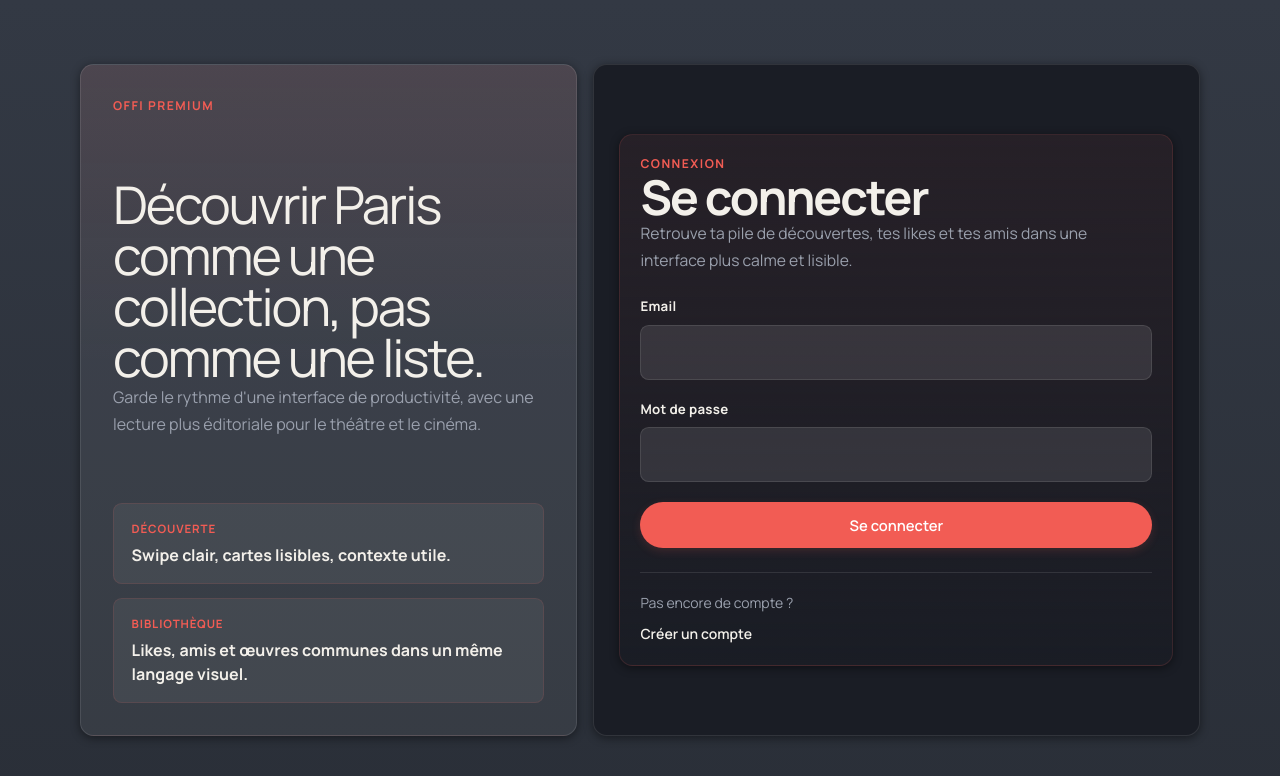
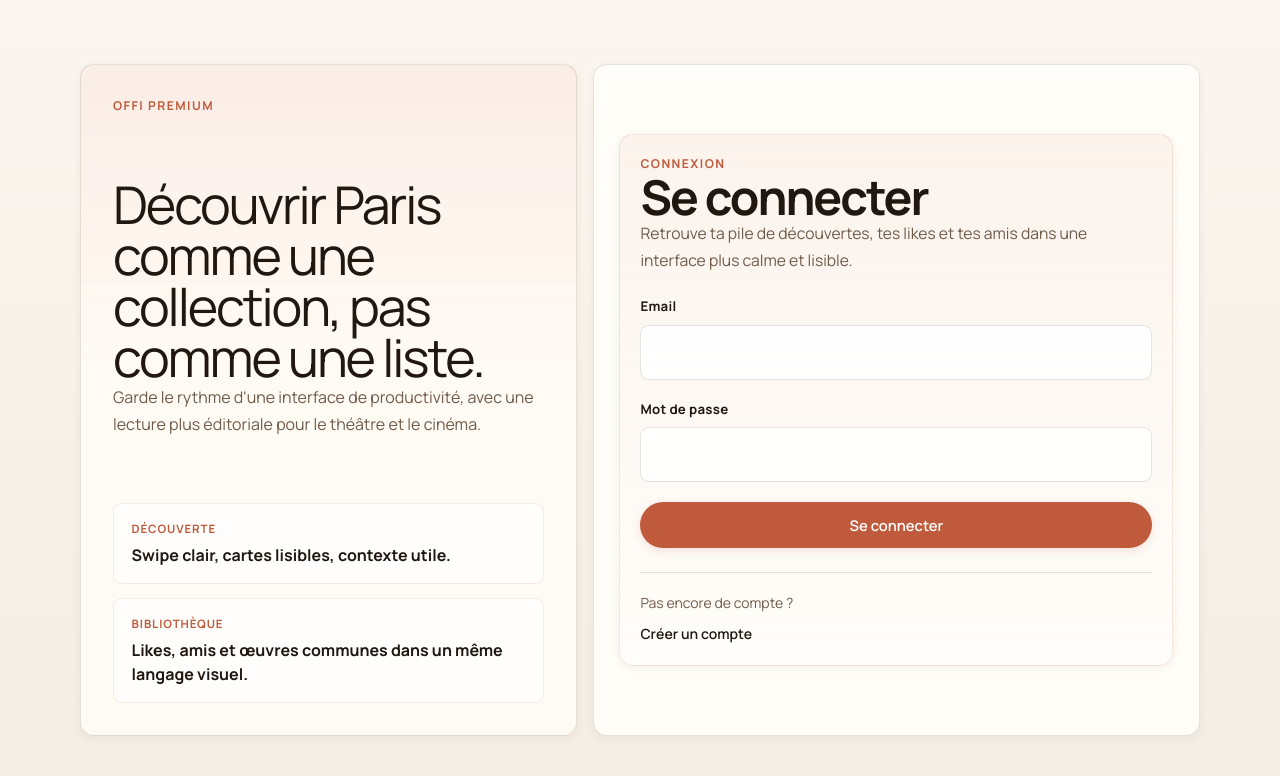
Before and after one commit to PaulPignal/pp_app, a Next.js app in the folder app/: page /signin in a window 1280 px wide. Shown: the top 776 px of the page. Built offline with nearby package versions, Linux system fonts and the light colour scheme.

Commit message:
feat(ui): variante « Parisien assumé » (crème chaud + terracotta) pour comparaison
Même refonte anti-slop que dark-cinema (icônes SVG, carte affiche-dominante,
rayons resserrés) mais en base claire crème + accent terracotta #BF5A3C.
Branche de comparaison face à codex/dark-cinema.

```diff
--- a/app/src/app/globals.css
+++ b/app/src/app/globals.css
@@ -1,30 +1,27 @@
 @import "tailwindcss";
 
 :root {
-  color-scheme: dark;
   --font-manrope: "Manrope", ui-sans-serif, system-ui, sans-serif;
-  /* Cinéma sombre : gris ardoise (franchement éclairci), texte clair chaud, accent corail. */
-  --color-page: #2a2f38;
-  --color-page-top: #333944;
-  --color-surface: rgba(255, 255, 255, 0.06);
-  --color-surface-strong: #373d48;
-  --color-surface-muted: #424955;
-  --color-border: rgba(255, 255, 255, 0.10);
-  --color-border-strong: rgba(255, 255, 255, 0.20);
-  --color-text: #f3f0ea;
-  --color-text-muted: #9aa0ad;
-  --color-accent: #f25c54;
-  --color-accent-strong: #e0453d;
-  --color-accent-soft: rgba(242, 92, 84, 0.15);
-  --color-danger: #ff6b6b;
-  --color-danger-soft: rgba(255, 107, 107, 0.14);
-  --color-success: #4cd0a0;
-  --color-success-soft: rgba(76, 208, 160, 0.14);
-  --shadow-sm: 0 2px 10px rgba(0, 0, 0, 0.45);
-  --shadow-lg: 0 18px 44px rgba(0, 0, 0, 0.55);
-  /* Échelle de rayons (du plus petit au plus grand). Les composants doivent
-     piocher dans cette échelle plutôt que de coder des valeurs en dur.
-     Resserrée pour un rendu plus net (moins « bubble »). */
+  --color-page: #f3ede3;
+  --color-page-top: #faf6ef;
+  --color-surface: rgba(255, 251, 246, 0.9);
+  --color-surface-strong: #fffdf9;
+  --color-surface-muted: #efe7da;
+  --color-border: rgba(83, 63, 43, 0.14);
+  --color-border-strong: rgba(83, 63, 43, 0.24);
+  --color-text: #201710;
+  --color-text-muted: #6f5b49;
+  /* Parisien assumé : base crème chaude, accent terracotta. */
+  --color-accent: #bf5a3c;
+  --color-accent-strong: #a3492f;
+  --color-accent-soft: #f6e7df;
+  --color-danger: #a04a41;
+  --color-danger-soft: #f9ece9;
+  --color-success: #23644b;
+  --color-success-soft: #e8f4ed;
+  --shadow-sm: 0 2px 8px rgba(54, 39, 24, 0.06);
+  --shadow-lg: 0 8px 24px rgba(54, 39, 24, 0.09);
+  /* Rayons resserrés (rendu plus net, moins « bubble »). */
   --radius-control: 0.55rem;
   --radius-panel: 0.85rem;
   --radius-md: 1rem;
@@ -74,7 +71,7 @@ a {
 }
 
 ::selection {
-  background: rgba(242, 92, 84, 0.16);
+  background: rgba(191, 90, 60, 0.16);
 }
 
 .text-muted-foreground {
@@ -98,7 +95,7 @@ a {
   top: 0;
   z-index: 40;
   border-bottom: 1px solid var(--color-border);
-  background: rgba(12, 13, 17, 0.72);
+  background: rgba(250, 246, 239, 0.82);
   backdrop-filter: blur(20px);
 }
 
@@ -137,13 +134,13 @@ a {
   gap: 2rem;
   padding: 2rem;
   background:
-    linear-gradient(180deg, rgba(242, 92, 84, 0.08), transparent 45%),
+    linear-gradient(180deg, rgba(191, 90, 60, 0.08), transparent 45%),
     var(--color-surface);
 }
 
 .auth-main {
   padding: 1.25rem;
-  background: #1a1d25;
+  background: rgba(255, 253, 249, 0.95);
 }
 
 .auth-title {
@@ -170,9 +167,9 @@ a {
   display: grid;
   gap: 0.35rem;
   padding: 1rem 1.1rem;
-  border: 1px solid rgba(242, 92, 84, 0.12);
+  border: 1px solid rgba(191, 90, 60, 0.12);
   border-radius: var(--radius-control);
-  background: rgba(255, 255, 255, 0.06);
+  background: rgba(255, 255, 255, 0.72);
 }
 
 .auth-highlight-label {
@@ -251,7 +248,7 @@ a {
   padding: 0.7rem 0.95rem;
   border: 1px solid var(--color-border);
   border-radius: 999px;
-  background: rgba(255, 255, 255, 0.06);
+  background: rgba(255, 255, 255, 0.72);
   font-size: 0.82rem;
   font-weight: 600;
   color: var(--color-text-muted);
@@ -267,12 +264,12 @@ a {
 }
 
 .surface-card--muted {
-  background: #1a1d25;
+  background: rgba(255, 253, 249, 0.7);
 }
 
 .surface-card--accent {
-  border-color: rgba(242, 92, 84, 0.14);
-  background: linear-gradient(180deg, rgba(242, 92, 84, 0.06), #1a1d25);
+  border-color: rgba(191, 90, 60, 0.14);
+  background: linear-gradient(180deg, rgba(191, 90, 60, 0.06), rgba(255, 253, 249, 0.96));
 }
 
 .btn {
@@ -284,7 +281,7 @@ a {
   padding: 0.7rem 1rem;
   border: 1px solid var(--color-border);
   border-radius: 999px;
-  background: rgba(255, 255, 255, 0.06);
+  background: rgba(255, 255, 255, 0.72);
   font-size: 0.92rem;
   font-weight: 600;
   color: var(--color-text);
@@ -293,7 +290,7 @@ a {
 
 .btn:hover:not(:disabled) {
   transform: translateY(-1px);
-  box-shadow: 0 4px 12px rgba(0, 0, 0, 0.08);
+  box-shadow: 0 4px 12px rgba(54, 39, 24, 0.08);
 }
 
 .btn:disabled {
@@ -305,7 +302,7 @@ a {
   border-color: transparent;
   background: var(--color-accent);
   color: #fff;
-  box-shadow: 0 3px 10px rgba(242, 92, 84, 0.16);
+  box-shadow: 0 3px 10px rgba(191, 90, 60, 0.16);
 }
 
 .btn-primary:hover:not(:disabled) {
@@ -313,7 +310,7 @@ a {
 }
 
 .btn-secondary {
-  background: rgba(255, 255, 255, 0.10);
+  background: rgba(255, 255, 255, 0.88);
 }
 
 .btn-danger {
@@ -334,7 +331,7 @@ a {
   width: 100%;
   border: 1px solid var(--color-border);
   border-radius: var(--radius-control);
-  background: rgba(255, 255, 255, 0.10);
+  background: rgba(255, 255, 255, 0.88);
   padding: 0.92rem 1rem;
   font-size: 0.95rem;
   color: var(--color-text);
@@ -343,18 +340,18 @@ a {
 
 .input::placeholder,
 .textarea::placeholder {
-  color: color-mix(in srgb, var(--color-text-muted) 68%, black);
+  color: color-mix(in srgb, var(--color-text-muted) 78%, white);
 }
 
 .input:focus,
 .textarea:focus {
   outline: none;
-  border-color: rgba(242, 92, 84, 0.36);
-  box-shadow: 0 0 0 4px rgba(242, 92, 84, 0.12);
+  border-color: rgba(191, 90, 60, 0.36);
+  box-shadow: 0 0 0 4px rgba(191, 90, 60, 0.12);
 }
 
 .input[readonly] {
-  background: rgba(255, 255, 255, 0.04);
+  background: rgba(244, 238, 230, 0.92);
 }
 
 .label {
@@ -381,7 +378,7 @@ a {
   /* Rectangle arrondi (pas un stadium 999px) : reste propre quand les onglets
      passent sur deux lignes en écran étroit (mobile). */
   border-radius: var(--radius-lg);
-  background: rgba(255, 255, 255, 0.06);
+  background: rgba(255, 255, 255, 0.72);
   box-shadow: var(--shadow-sm);
 }
 
@@ -411,7 +408,7 @@ a {
   min-height: 2.4rem;
   white-space: nowrap;
   border: 1px solid var(--color-border);
-  background: rgba(255, 255, 255, 0.06);
+  background: rgba(255, 255, 255, 0.72);
 }
 .segmented-control--scroll .segmented-control__item--active {
   border-color: var(--color-accent);
@@ -440,7 +437,7 @@ a {
 .segmented-control__item--active {
   background: var(--color-surface-strong);
   color: var(--color-text);
-  box-shadow: 0 2px 6px rgba(0, 0, 0, 0.08);
+  box-shadow: 0 2px 6px rgba(54, 39, 24, 0.08);
 }
 
 .segmented-control__item--full {
@@ -457,7 +454,7 @@ a {
   height: 1.5rem;
   padding: 0 0.35rem;
   border-radius: 999px;
-  background: rgba(242, 92, 84, 0.12);
+  background: rgba(191, 90, 60, 0.12);
   font-size: 0.74rem;
   color: var(--color-accent);
 }
@@ -476,7 +473,7 @@ a {
 }
 
 .status-banner--info {
-  background: rgba(255, 255, 255, 0.06);
+  background: rgba(255, 255, 255, 0.9);
   color: var(--color-text);
 }
 
@@ -516,7 +513,7 @@ a {
 .skeleton {
   position: relative;
   overflow: hidden;
-  background: rgba(255, 255, 255, 0.05);
+  background: rgba(227, 218, 204, 0.8);
 }
 
 .skeleton::after {
@@ -524,7 +521,7 @@ a {
   position: absolute;
   inset: 0;
   transform: translateX(-100%);
-  background: linear-gradient(90deg, transparent, rgba(255, 255, 255, 0.14), transparent);
+  background: linear-gradient(90deg, transparent, rgba(255, 255, 255, 0.52), transparent);
   animation: shimmer 1.3s linear infinite;
 }
 
--- a/app/src/features/reactions/ui/CompactLikeCard.tsx
+++ b/app/src/features/reactions/ui/CompactLikeCard.tsx
@@ -68,7 +68,7 @@ export default function CompactLikeCard({ work, fallbackTitle, friends, onOpen }
               className={`rounded-full px-2 py-0.5 text-[0.62rem] font-semibold ${
                 ends.urgent
                   ? 'bg-[color:var(--color-danger-soft)] text-[color:var(--color-danger)]'
-                  : 'bg-[rgba(255,255,255,0.07)] text-[color:var(--color-text)]'
+                  : 'bg-[rgba(54,39,24,0.06)] text-[color:var(--color-text)]'
               }`}
             >
               ⏳ {ends.label}
@@ -86,7 +86,7 @@ export default function CompactLikeCard({ work, fallbackTitle, friends, onOpen }
             </span>
           ) : null}
           {friends.length > 0 ? (
-            <span className="inline-flex items-center gap-1 rounded-full bg-[rgba(242,92,84,0.16)] px-2 py-0.5 text-[0.62rem] font-semibold text-[color:var(--color-accent)]">
+            <span className="inline-flex items-center gap-1 rounded-full bg-[rgba(191,90,60,0.14)] px-2 py-0.5 text-[0.62rem] font-semibold text-[color:var(--color-accent)]">
               <IconUsers size={11} />
               {friends.length === 1 ? initials(friends[0].email) : `${friends.length} amis`}
             </span>
--- a/app/src/features/reactions/ui/LikesLibrary.tsx
+++ b/app/src/features/reactions/ui/LikesLibrary.tsx
@@ -235,7 +235,7 @@ export default function LikesLibrary({ current, archived, seen, friendsByWork, v
           />
 
           {items.length === 0 ? (
-            <div className="empty-state rounded-[var(--radius-lg)] border border-dashed border-[color:var(--color-border)] bg-white/5">
+            <div className="empty-state rounded-[var(--radius-lg)] border border-dashed border-[color:var(--color-border)] bg-white/70">
               <strong>Rien ne correspond à ce filtre.</strong>
             </div>
           ) : (
@@ -327,7 +327,7 @@ function Toolbar({
             </option>
           ))}
         </select>
-        <label className="inline-flex cursor-pointer items-center gap-2 rounded-full border border-[color:var(--color-border)] bg-white/5 px-3 py-1.5 text-xs font-medium">
+        <label className="inline-flex cursor-pointer items-center gap-2 rounded-full border border-[color:var(--color-border)] bg-white/70 px-3 py-1.5 text-xs font-medium">
           <input type="checkbox" checked={bookableOnly} onChange={(e) => onBookable(e.target.checked)} />
           Réservable
         </label>
--- a/app/src/features/works/ui/SourceLink.tsx
+++ b/app/src/features/works/ui/SourceLink.tsx
@@ -58,7 +58,7 @@ export default function SourceLink({ label, href, textClassName, copy = true }:
           onClick={onCopy}
           aria-label={copied ? 'Lien copié' : 'Copier le lien'}
           title={copied ? 'Copié !' : 'Copier le lien'}
-          className="inline-flex h-6 w-6 shrink-0 items-center justify-center rounded-full text-[color:var(--color-text-muted)] transition hover:bg-[rgba(255,255,255,0.08)] hover:text-[color:var(--color-accent)]"
+          className="inline-flex h-6 w-6 shrink-0 items-center justify-center rounded-full text-[color:var(--color-text-muted)] transition hover:bg-[rgba(54,39,24,0.08)] hover:text-[color:var(--color-accent)]"
         >
           {copied ? <CheckIcon /> : <CopyIcon />}
         </button>
--- a/app/src/features/works/ui/StreamingPlatformFilter.tsx
+++ b/app/src/features/works/ui/StreamingPlatformFilter.tsx
@@ -25,7 +25,7 @@ export default function StreamingPlatformFilter({ available, selected }: Props)
         className={`rounded-full px-3 py-1 text-xs font-medium transition ${
           selectedSet.size === 0
             ? 'bg-[color:var(--color-accent)] text-white'
-            : 'bg-[rgba(255,255,255,0.07)] text-[color:var(--color-text)] hover:bg-[rgba(255,255,255,0.14)]'
+            : 'bg-[rgba(54,39,24,0.06)] text-[color:var(--color-text)] hover:bg-[rgba(54,39,24,0.12)]'
         }`}
       >
         Toutes
@@ -41,7 +41,7 @@ export default function StreamingPlatformFilter({ available, selected }: Props)
             className={`rounded-full px-3 py-1 text-xs font-medium transition ${
               active
                 ? 'bg-[color:var(--color-accent)] text-white'
-                : 'bg-[rgba(255,255,255,0.07)] text-[color:var(--color-text)] hover:bg-[rgba(255,255,255,0.14)]'
+                : 'bg-[rgba(54,39,24,0.06)] text-[color:var(--color-text)] hover:bg-[rgba(54,39,24,0.12)]'
             }`}
           >
             {platform}
--- a/app/src/features/works/ui/SwipeDeck.tsx
+++ b/app/src/features/works/ui/SwipeDeck.tsx
@@ -308,7 +308,7 @@ export default function SwipeDeck({ items, totalCount }: Props) {
           <div
             key={item.id}
             aria-hidden
-            className="pointer-events-none absolute inset-x-[4%] top-6 bottom-16 rounded-[var(--radius-2xl)] border border-[color:var(--color-border)] bg-white/5 shadow-[0_22px_48px_rgba(255,255,255,0.10)]"
+            className="pointer-events-none absolute inset-x-[4%] top-6 bottom-16 rounded-[var(--radius-2xl)] border border-[color:var(--color-border)] bg-white/70 shadow-[0_22px_48px_rgba(54,39,24,0.10)]"
             style={{
               transform: `translateY(${(previewIndex + 1) * 14}px) scale(${1 - (previewIndex + 1) * 0.03})`,
               opacity: 0.9 - previewIndex * 0.18,
@@ -333,14 +333,14 @@ export default function SwipeDeck({ items, totalCount }: Props) {
           <div className="pointer-events-none absolute inset-x-6 top-6 flex items-start justify-between">
             <span
               aria-hidden
-              className="flex h-14 w-14 items-center justify-center rounded-full border-2 border-[color:var(--color-success)] bg-[rgba(76,208,160,0.18)] text-[color:var(--color-success)] opacity-0 shadow-[0_14px_30px_rgba(0,0,0,0.45)]"
+              className="flex h-14 w-14 items-center justify-center rounded-full border-2 border-[color:var(--color-success)] bg-[rgba(232,244,237,0.92)] text-[color:var(--color-success)] opacity-0 shadow-[0_14px_30px_rgba(0,0,0,0.45)]"
               style={{ opacity: Math.max(0, Math.min(1, dragX / 120)) }}
             >
               <IconHeart className="h-6 w-6" />
             </span>
             <span
               aria-hidden
-              className="flex h-14 w-14 items-center justify-center rounded-full border-2 border-[color:var(--color-danger)] bg-[rgba(255,107,107,0.16)] text-[color:var(--color-danger)] opacity-0 shadow-[0_14px_30px_rgba(0,0,0,0.45)]"
+              className="flex h-14 w-14 items-center justify-center rounded-full border-2 border-[color:var(--color-danger)] bg-[rgba(160,74,65,0.10)] text-[color:var(--color-danger)] opacity-0 shadow-[0_14px_30px_rgba(0,0,0,0.45)]"
               style={{ opacity: Math.max(0, Math.min(1, -dragX / 120)) }}
             >
               <IconX className="h-6 w-6" />
--- a/app/src/features/works/ui/WorkSummaryCard.tsx
+++ b/app/src/features/works/ui/WorkSummaryCard.tsx
@@ -94,7 +94,7 @@ export default function WorkSummaryCard({ work, fallbackTitle, actions, classNam
                 <IconTv size={14} /> Dispo sur
               </span>
               {work.platforms.map((p) => (
-                <span key={p} className="rounded-full bg-[rgba(255,255,255,0.07)] px-2.5 py-0.5 text-xs font-medium text-[color:var(--color-text)]">
+                <span key={p} className="rounded-full bg-[rgba(54,39,24,0.06)] px-2.5 py-0.5 text-xs font-medium text-[color:var(--color-text)]">
                   {p}
                 </span>
               ))}
@@ -150,7 +150,7 @@ export default function WorkSummaryCard({ work, fallbackTitle, actions, classNam
 
 function SummaryRow({ label, value }: { label: string; value: string }) {
   return (
-    <div className="flex items-start justify-between gap-3 rounded-[var(--radius-panel)] border border-[color:var(--color-border)] bg-white/5 px-3 py-2">
+    <div className="flex items-start justify-between gap-3 rounded-[var(--radius-panel)] border border-[color:var(--color-border)] bg-white/70 px-3 py-2">
       <span className="text-[0.72rem] font-semibold uppercase tracking-[0.08em] text-muted-foreground">{label}</span>
       <span className="text-right font-medium leading-6">{value}</span>
     </div>
```
Also changed, not shown: app/src/features/auth/ui/NavBar.tsx (+5 -5 lines), app/src/features/friendships/ui/FriendsClient.tsx (+5 -5 lines), app/src/features/works/ui/CardWork.tsx (+4 -4 lines).
